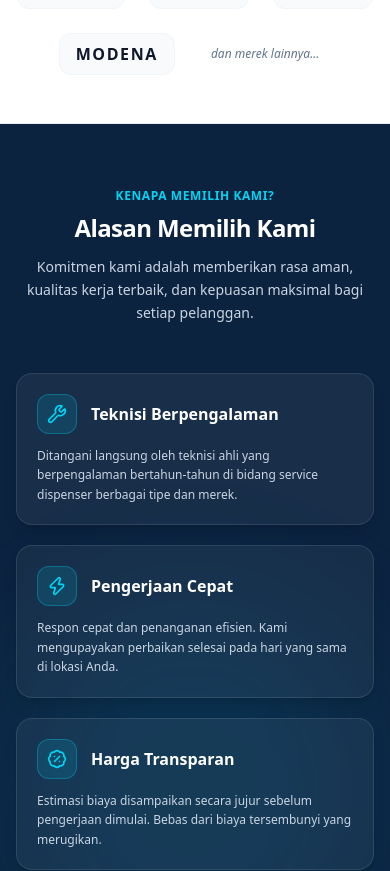
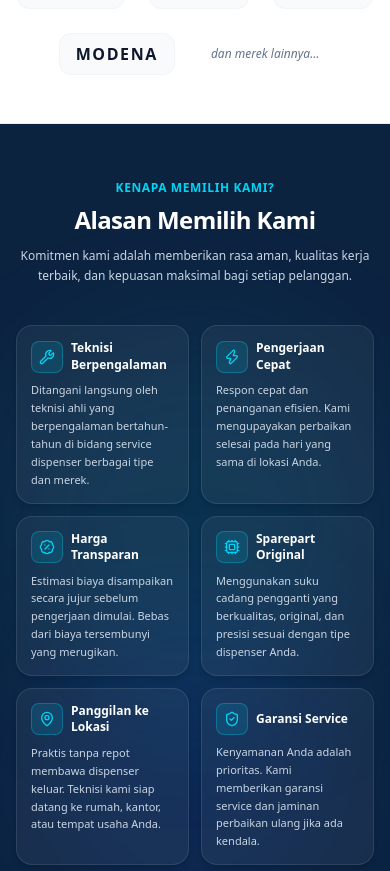
Before and after one commit to PradhaID/jasaservicedispenser.com, a Next.js app: page / in a window 390 px wide. Shown: the part 6108-6979 px from the top of the page. Built offline with nearby package versions, Linux system fonts and the light colour scheme.

Commit message:
style: implement 2-column grid on mobile with proper card spacing for WhyUsSection

```diff
--- a/src/components/WhyUsSection.tsx
+++ b/src/components/WhyUsSection.tsx
@@ -58,7 +58,7 @@ export default function WhyUsSection() {
   return (
     <section
       id="tentang-kami"
-      className="py-16 sm:py-20 bg-[#0c2340] text-white relative overflow-hidden"
+      className="py-14 sm:py-20 bg-[#0c2340] text-white relative overflow-hidden"
     >
       {/* Decorative background glows */}
       <div className="absolute top-1/2 left-0 -translate-y-1/2 w-96 h-96 bg-cyan-500/10 rounded-full blur-3xl pointer-events-none" />
@@ -66,40 +66,40 @@ export default function WhyUsSection() {
 
       <div className="max-w-7xl mx-auto px-4 sm:px-6 lg:px-8 relative z-10">
         {/* Section Header */}
-        <div className="text-center max-w-3xl mx-auto mb-12">
+        <div className="text-center max-w-3xl mx-auto mb-10 sm:mb-14">
           <span className="text-xs font-bold tracking-wider text-cyan-400 uppercase mb-2 block">
             KENAPA MEMILIH KAMI?
           </span>
           <h2 className="text-2xl sm:text-3xl md:text-4xl font-extrabold text-white tracking-tight">
             Alasan Memilih Kami
           </h2>
-          <p className="mt-3 text-sm sm:text-base text-slate-300 leading-relaxed">
+          <p className="mt-2.5 sm:mt-3 text-xs sm:text-base text-slate-300 leading-relaxed">
             Komitmen kami adalah memberikan rasa aman, kualitas kerja terbaik,
             dan kepuasan maksimal bagi setiap pelanggan.
           </p>
         </div>
 
-        {/* 6 Grid Cards */}
-        <div className="grid grid-cols-1 md:grid-cols-2 lg:grid-cols-3 gap-5 sm:gap-6">
+        {/* 6 Cards: 2 Columns on Mobile (2x3), 3 Columns on Desktop */}
+        <div className="grid grid-cols-2 lg:grid-cols-3 gap-3 sm:gap-5 lg:gap-6">
           {reasons.map((item, idx) => {
             const IconComponent = item.icon;
             return (
               <div
                 key={idx}
-                className="group p-5 sm:p-6 rounded-2xl bg-white/5 border border-white/10 hover:border-cyan-400/50 hover:bg-white/[0.08] transition-all duration-300 shadow-lg text-left"
+                className="group p-3.5 sm:p-5 lg:p-6 rounded-2xl bg-white/5 border border-white/10 hover:border-cyan-400/50 hover:bg-white/[0.08] transition-all duration-300 shadow-md text-left flex flex-col justify-start"
               >
-                {/* Header: Icon badge & Title strictly inline */}
-                <div className="flex items-center gap-3.5 mb-3">
-                  <div className="w-10 h-10 sm:w-11 sm:h-11 rounded-xl bg-cyan-500/15 border border-cyan-400/30 flex items-center justify-center shrink-0 group-hover:scale-105 group-hover:bg-cyan-500/25 transition-transform duration-300">
-                    <IconComponent className="w-5 h-5 text-cyan-400" />
+                {/* Header: Icon badge & Title inline */}
+                <div className="flex items-center gap-2 sm:gap-3 mb-2 sm:mb-2.5">
+                  <div className="w-8 h-8 sm:w-10 sm:h-10 rounded-lg sm:rounded-xl bg-cyan-500/15 border border-cyan-400/30 flex items-center justify-center shrink-0 group-hover:scale-105 group-hover:bg-cyan-500/25 transition-transform duration-300">
+                    <IconComponent className="w-4 h-4 sm:w-5 sm:h-5 text-cyan-400" />
                   </div>
-                  <h3 className="text-base sm:text-lg font-bold text-white group-hover:text-cyan-300 transition-colors leading-tight">
+                  <h3 className="text-xs sm:text-base lg:text-lg font-bold text-white group-hover:text-cyan-300 transition-colors leading-snug">
                     {item.title}
                   </h3>
                 </div>
 
                 {/* Description below */}
-                <p className="text-xs sm:text-sm text-slate-300 leading-relaxed">
+                <p className="text-[11px] sm:text-xs lg:text-sm text-slate-300 leading-relaxed">
                   {item.description}
                 </p>
               </div>
```
